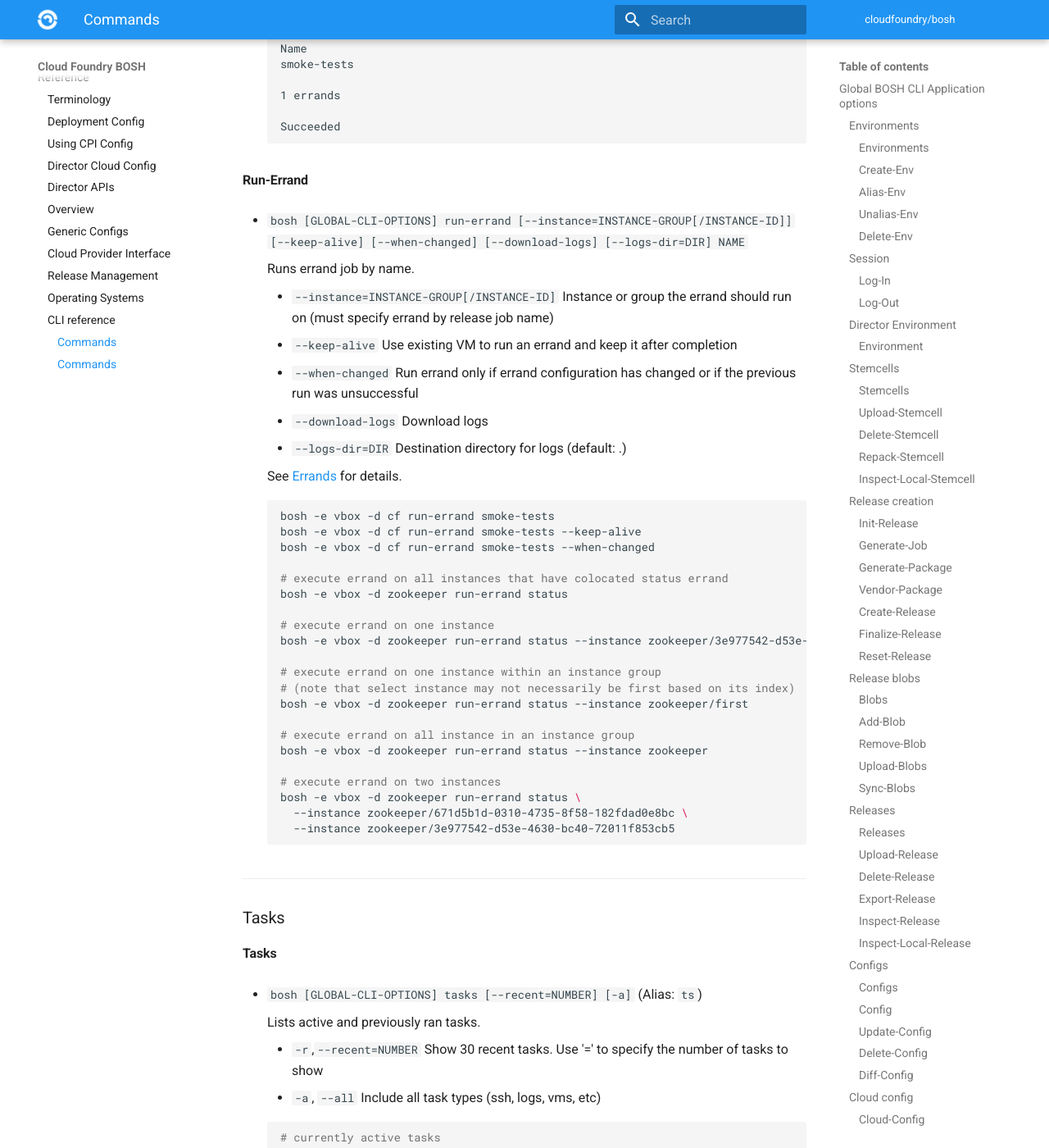
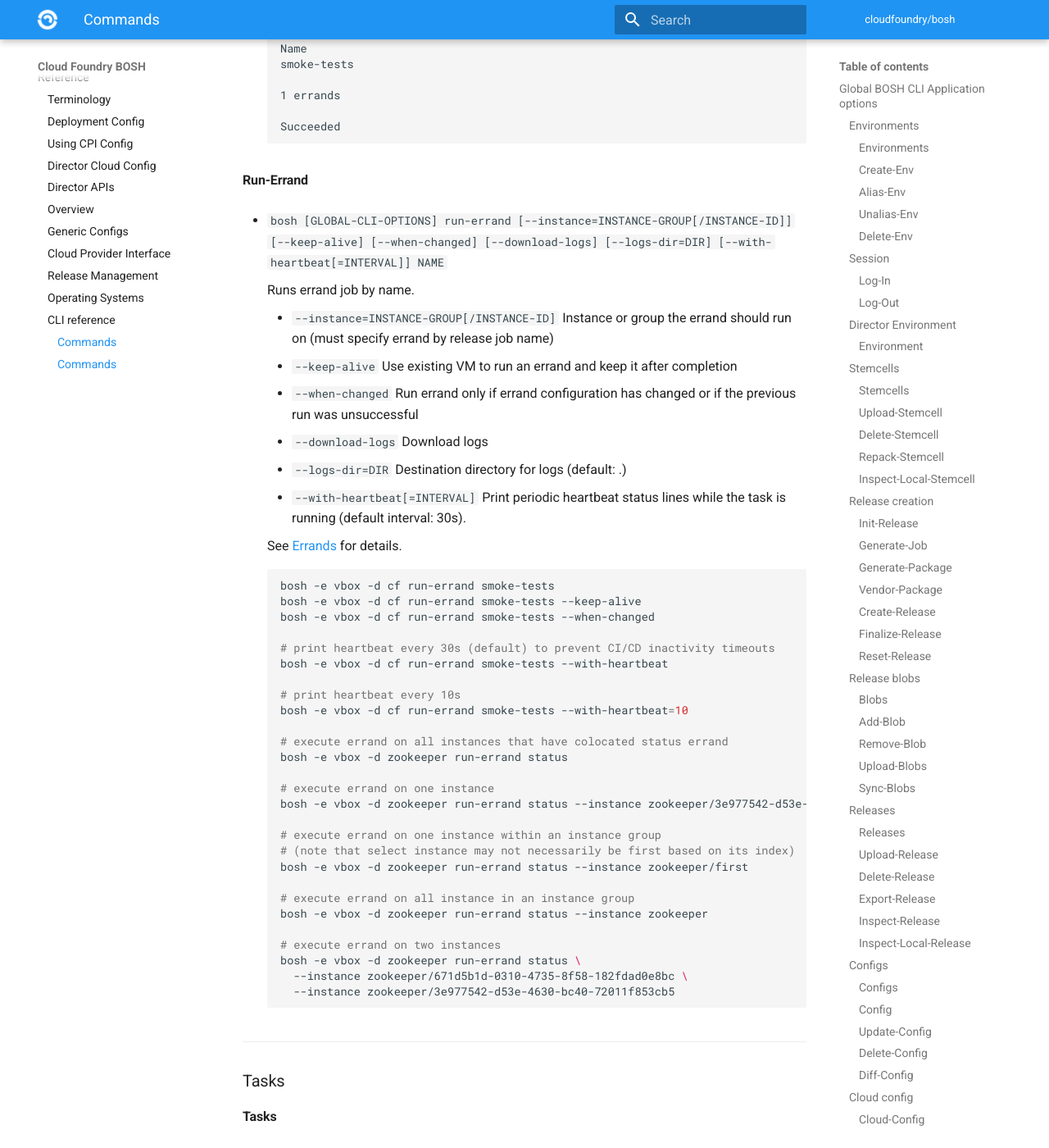
Before and after one commit to cloudfoundry/docs-bosh, an MkDocs documentation site: the page built from content/cli-v2.md, in a window 1280 px wide and 1400 px high, scrolled down 35064 px. Shown: the whole window at 82% size. Built offline with MkDocs 1.6.1 and Material for MkDocs 9.7.7, drawn with Linux system fonts in a browser that asks for light colours; old or Windows-style settings are respelled for this version of MkDocs.

Commit message:
Adding --with-heartbeat to cli docs

```diff
--- a/content/cli-v2.md
+++ b/content/cli-v2.md
@@ -1417,7 +1417,7 @@ See [CPI config](cpi-config.md).
 
 #### Run-Errand {: #run-errand }
 
-- `bosh [GLOBAL-CLI-OPTIONS] run-errand [--instance=INSTANCE-GROUP[/INSTANCE-ID]] [--keep-alive] [--when-changed] [--download-logs] [--logs-dir=DIR] NAME`
+- `bosh [GLOBAL-CLI-OPTIONS] run-errand [--instance=INSTANCE-GROUP[/INSTANCE-ID]] [--keep-alive] [--when-changed] [--download-logs] [--logs-dir=DIR] [--with-heartbeat[=INTERVAL]] NAME`
 
     Runs errand job by name.
 
@@ -1426,6 +1426,7 @@ See [CPI config](cpi-config.md).
     - `--when-changed` Run errand only if errand configuration has changed or if the previous run was unsuccessful
     - `--download-logs` Download logs
     - `--logs-dir=DIR` Destination directory for logs (default: .)
+    - `--with-heartbeat[=INTERVAL]` Print periodic heartbeat status lines while the task is running (default interval: 30s).
 
     See [Errands](errands.md) for details.
 
@@ -1433,6 +1434,12 @@ See [CPI config](cpi-config.md).
     bosh -e vbox -d cf run-errand smoke-tests
     bosh -e vbox -d cf run-errand smoke-tests --keep-alive
     bosh -e vbox -d cf run-errand smoke-tests --when-changed
+
+    # print heartbeat every 30s (default) to prevent CI/CD inactivity timeouts
+    bosh -e vbox -d cf run-errand smoke-tests --with-heartbeat
+
+    # print heartbeat every 10s
+    bosh -e vbox -d cf run-errand smoke-tests --with-heartbeat=10
 
     # execute errand on all instances that have colocated status errand
     bosh -e vbox -d zookeeper run-errand status
```
